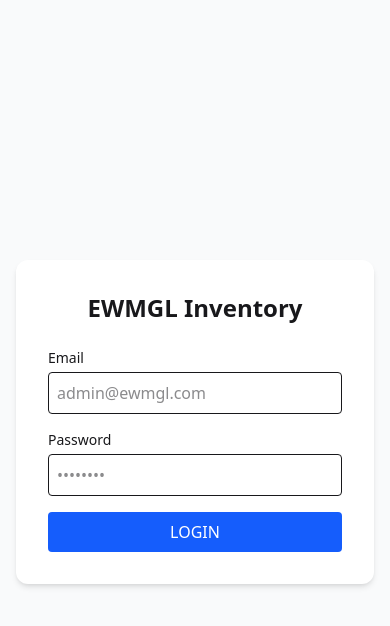
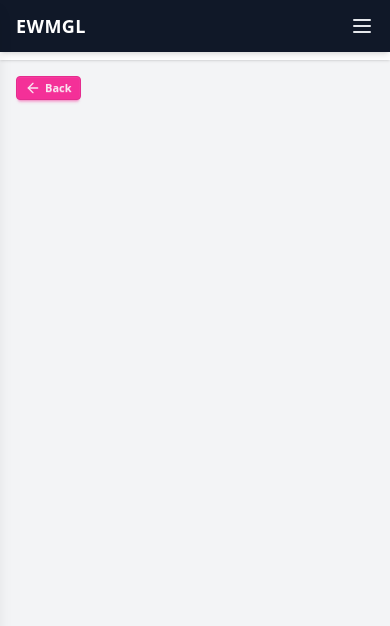
Before and after one commit to Samirun-Shuvo/inventory_ewmgl, a Next.js app: page / in a window 390 px wide. Shown: the top 626 px of the page. Built offline with nearby package versions, Linux system fonts and the light colour scheme.

Commit message:
feat: enhance dashboard layout with responsive sidebar and summary cards

```diff
--- a/src/app/dashboard/layout.jsx
+++ b/src/app/dashboard/layout.jsx
@@ -1,19 +1,38 @@
+'use client';
+
+import { useState } from "react";
 import BackButton from "@/components/BackButton";
 import Header from "@/components/Header";
 import Sidebar from "@/components/Sidebar";
 
 export default function DashboardLayout({ children }) {
+  const [sidebarOpen, setSidebarOpen] = useState(false);
+
   return (
     <div className="min-h-screen flex bg-gray-100">
-      <Sidebar />
+
+      {/* Desktop Sidebar */}
+      <Sidebar className="hidden md:flex" />
+
+      {/* Mobile Sidebar Overlay */}
+      {sidebarOpen && (
+        <div className="fixed inset-0 z-40 md:hidden">
+          <div
+            className="absolute inset-0 bg-black opacity-50"
+            onClick={() => setSidebarOpen(false)}
+          />
+          <Sidebar className="relative z-50 w-64 bg-gray-800 h-full" />
+        </div>
+      )}
+
+      {/* Main content */}
       <div className="flex-1 flex flex-col">
-        <Header />
-        <main className="p-6">
-          <div>
+        <Header toggleSidebar={() => setSidebarOpen(!sidebarOpen)} />
+
+        <main className="flex-1 overflow-auto p-4 sm:p-6 md:p-8">
+          <div className="max-w-7xl mx-auto space-y-6">
             <BackButton />
-            <div className="max-w-7xl mx-auto px-4 sm:px-6 lg:px-8 py-8">
-              {children}
-            </div>
+            {children}
           </div>
         </main>
       </div>
--- a/src/app/dashboard/page.jsx
+++ b/src/app/dashboard/page.jsx
@@ -1,75 +1,35 @@
 'use client';
-
-import {
-  BarChart,
-  Bar,
-  XAxis,
-  YAxis,
-  CartesianGrid,
-  Tooltip,
-  ResponsiveContainer,
-} from 'recharts';
-
+import React from 'react';
 import {
   organizations,
   departments,
   designations,
   productTypes,
 } from "@/constants/selectOptions"; // Adjust path as needed
+import SummaryCard from '@/components/Dashboard/summary/SummaryCard';
+import StockBarChart from '@/components/Dashboard/barChart/StockBarChart';
 
-const barData = [
-  { name: 'Jan', stock: 400 },
-  { name: 'Feb', stock: 300 },
-  { name: 'Mar', stock: 500 },
-  { name: 'Apr', stock: 200 },
-  { name: 'May', stock: 600 },
-];
-
-// Mock employee count based on designations
-const employeeCount = designations.length * 10; // Assume 10 per designation
+const employeeCount = designations.length * 10; // Mock employee count
 
 export default function DashboardPage() {
   return (
-    <div className="bg-white p-6 rounded shadow space-y-10">
+    <div className="bg-gray-50 min-h-screen p-4 sm:p-6 md:p-10 space-y-10">
       {/* Header */}
       <div>
-        <h2 className="text-xl font-semibold mb-2">Welcome to EWMGL Inventory</h2>
-        <p className="text-gray-600">Here is your dashboard overview.</p>
+        <h2 className="text-2xl sm:text-3xl font-bold mb-1 text-gray-900">Welcome to EWMGL Inventory</h2>
+        <p className="text-gray-600 text-sm sm:text-base">Here is your dashboard overview.</p>
       </div>
 
-      {/* Static Summary Cards */}
-      <div className="grid grid-cols-1 sm:grid-cols-2 md:grid-cols-4 gap-4">
-        <div className="bg-indigo-100 p-4 rounded shadow text-center">
-          <p className="text-lg font-bold text-indigo-700">{organizations.length}</p>
-          <p className="text-gray-700">Companies</p>
-        </div>
-        <div className="bg-green-100 p-4 rounded shadow text-center">
-          <p className="text-lg font-bold text-green-700">{employeeCount}</p>
-          <p className="text-gray-700">Employees</p>
-        </div>
-        <div className="bg-yellow-100 p-4 rounded shadow text-center">
-          <p className="text-lg font-bold text-yellow-700">{departments.length}</p>
-          <p className="text-gray-700">Departments</p>
-        </div>
-        <div className="bg-pink-100 p-4 rounded shadow text-center">
-          <p className="text-lg font-bold text-pink-700">{productTypes.length}</p>
-          <p className="text-gray-700">Product Types</p>
-        </div>
+      {/* Summary Cards */}
+      <div className="grid grid-cols-1 sm:grid-cols-2 md:grid-cols-4 gap-6">
+        <SummaryCard count={organizations.length} label="Companies" bgColor="bg-indigo-100" textColor="text-indigo-700" />
+        <SummaryCard count={employeeCount} label="Employees" bgColor="bg-green-100" textColor="text-green-700" />
+        <SummaryCard count={departments.length} label="Departments" bgColor="bg-yellow-100" textColor="text-yellow-700" />
+        <SummaryCard count={productTypes.length} label="Product Types" bgColor="bg-pink-100" textColor="text-pink-700" />
       </div>
 
-      {/* Bar Chart */}
-      <div className="bg-gray-50 p-4 rounded shadow">
-        <h3 className="text-lg font-medium mb-4">Monthly Stock Overview</h3>
-        <ResponsiveContainer width="100%" height={300}>
-          <BarChart data={barData}>
-            <CartesianGrid strokeDasharray="3 3" />
-            <XAxis dataKey="name" />
-            <YAxis />
-            <Tooltip />
-            <Bar dataKey="stock" fill="#6366f1" />
-          </BarChart>
-        </ResponsiveContainer>
-      </div>
+      {/* Stock Bar Chart */}
+      <StockBarChart />
     </div>
   );
 }
--- a/src/app/page.js
+++ b/src/app/page.js
@@ -1,97 +1,40 @@
-"use client";
+'use client';
 
-import { useForm } from "react-hook-form";
-import { useRouter } from "next/navigation";
 import { useState } from "react";
+import BackButton from "@/components/BackButton";
+import Header from "@/components/Header";
+import Sidebar from "@/components/Sidebar";
 
-export default function Login() {
-  const router = useRouter();
-  const [loading, setLoading] = useState(false);
-  const [errorMsg, setErrorMsg] = useState("");
-
-  const {
-    register,
-    handleSubmit,
-    formState: { errors },
-  } = useForm();
-
-  const onSubmit = async (data) => {
-    setErrorMsg("");
-    setLoading(true);
-
-    try {
-      const res = await fetch("/api/auth/login", {
-        method: "POST",
-        headers: { "Content-Type": "application/json" },
-        body: JSON.stringify(data),
-      });
-
-      const result = await res.json();
-
-      if (!res.ok) {
-        setErrorMsg(result.message || "Login failed");
-      } else {
-        // Store token & user
-        localStorage.setItem("token", result.token);
-        localStorage.setItem("user", JSON.stringify(result.user));
-
-        router.push("/dashboard");
-      }
-    } catch (error) {
-      console.error("Login error:", error);
-      setErrorMsg("Something went wrong. Please try again.");
-    } finally {
-      setLoading(false);
-    }
-  };
+export default function DashboardLayout({ children }) {
+  const [sidebarOpen, setSidebarOpen] = useState(false);
 
   return (
-    <div className="min-h-screen flex items-center justify-center bg-gray-50 p-4">
-      <div className="bg-white p-8 rounded-xl shadow-md w-full max-w-md">
-        <h1 className="text-2xl font-bold mb-6 text-center">EWMGL Inventory</h1>
+    <div className="min-h-screen flex bg-gray-100">
 
-        <form onSubmit={handleSubmit(onSubmit)} className="space-y-4">
-          <div>
-            <label className="block text-sm font-medium">Email</label>
-            <input
-              type="email"
-              {...register("email", { required: "Email is required" })}
-              className="w-full p-2 border rounded mt-1"
-              placeholder="admin@ewmgl.com"
-            />
-            {errors.email && (
-              <p className="text-sm text-red-600 mt-1">
-                {errors.email.message}
-              </p>
-            )}
+      {/* Desktop Sidebar */}
+      <Sidebar className="hidden md:flex" />
+
+      {/* Mobile Sidebar Overlay */}
+      {sidebarOpen && (
+        <div className="fixed inset-0 z-40 md:hidden">
+          <div
+            className="absolute inset-0 bg-black opacity-50"
+            onClick={() => setSidebarOpen(false)}
+          />
+          <Sidebar className="relative z-50 w-64 bg-gray-800 h-full" />
+        </div>
+      )}
+
+      {/* Main content */}
+      <div className="flex-1 flex flex-col">
+        <Header toggleSidebar={() => setSidebarOpen(!sidebarOpen)} />
+
+        <main className="flex-1 overflow-auto p-4 sm:p-6 md:p-8">
+          <div className="max-w-7xl mx-auto space-y-6">
+            <BackButton />
+            {children}
           </div>
-
-          <div>
-            <label className="block text-sm font-medium">Password</label>
-            <input
-              type="password"
-              {...register("password", {
-                required: "Password is required",
-                minLength: { value: 6, message: "Minimum 6 characters" },
-              })}
-              className="w-full p-2 border rounded mt-1"
-              placeholder="••••••••"
-            />
-            {errors.password && (
-              <p className="text-sm text-red-600 mt-1">
-                {errors.password.message}
-              </p>
-            )}
-          </div>
-          {errorMsg && <p className="text-sm text-red-600 mb-3">{errorMsg}</p>}
-          <button
-            type="submit"
-            disabled={loading}
-            className="w-full bg-blue-600 text-white py-2 rounded hover:bg-blue-700 transition disabled:opacity-50 disabled:cursor-not-allowed cursor-pointer"
-          >
-            {loading ? "Logging in..." : "LOGIN"}
-          </button>
-        </form>
+        </main>
       </div>
     </div>
   );
--- /dev/null
+++ b/src/components/Dashboard/barChart/StockBarChart.jsx
@@ -0,0 +1,42 @@
+'use client';
+import React from 'react';
+import {
+  BarChart,
+  Bar,
+  XAxis,
+  YAxis,
+  CartesianGrid,
+  Tooltip,
+  ResponsiveContainer,
+  LabelList,
+} from 'recharts';
+
+const barData = [
+  { name: 'Jan', stock: 400 },
+  { name: 'Feb', stock: 300 },
+  { name: 'Mar', stock: 500 },
+  { name: 'Apr', stock: 200 },
+  { name: 'May', stock: 600 },
+];
+
+export default function StockBarChart() {
+  return (
+    <div className="bg-white p-6 rounded-xl shadow-lg">
+      <h3 className="text-lg font-semibold mb-6">Monthly Stock Overview</h3>
+      <ResponsiveContainer width="100%" height={300}>
+        <BarChart data={barData} margin={{ top: 20, right: 20, bottom: 5, left: 0 }}>
+          <CartesianGrid strokeDasharray="3 3" stroke="#e2e8f0" />
+          <XAxis dataKey="name" tick={{ fill: '#4b5563', fontSize: 12 }} />
+          <YAxis tick={{ fill: '#4b5563', fontSize: 12 }} />
+          <Tooltip
+            contentStyle={{ backgroundColor: '#f9fafb', borderRadius: '8px', border: 'none' }}
+            itemStyle={{ color: '#1f2937' }}
+          />
+          <Bar dataKey="stock" fill="#6366f1" radius={[6, 6, 0, 0]}>
+            <LabelList dataKey="stock" position="top" fill="#111827" fontSize={12} />
+          </Bar>
+        </BarChart>
+      </ResponsiveContainer>
+    </div>
+  );
+}
--- /dev/null
+++ b/src/components/Dashboard/summary/SummaryCard.jsx
@@ -0,0 +1,11 @@
+'use client';
+import React from 'react';
+
+export default function SummaryCard({ count, label, bgColor, textColor }) {
+  return (
+    <div className={`${bgColor} p-6 rounded-xl shadow-lg text-center transition transform hover:-translate-y-1 hover:shadow-2xl`}>
+      <p className={`text-2xl font-bold ${textColor}`}>{count}</p>
+      <p className="text-gray-700 mt-1">{label}</p>
+    </div>
+  );
+}
--- a/src/components/Sidebar.jsx
+++ b/src/components/Sidebar.jsx
@@ -15,8 +15,10 @@ const Sidebar = () => {
   return (
     <>
       {/* Mobile Header */}
-      <div className="md:hidden bg-gray-900 px-4 py-3 shadow-md flex items-center justify-between">
-        <h2 className="text-lg font-semibold text-white tracking-wide">EWMGL</h2>
+      <header className="md:hidden fixed top-0 left-0 right-0 bg-gray-900 px-4 py-3 shadow-md flex items-center justify-between z-50">
+        <h2 className="text-lg font-semibold text-white tracking-wide">
+          EWMGL
+        </h2>
         <button
           onClick={() => setIsOpen(!isOpen)}
           className="cursor-pointer text-gray-200 hover:text-white transition"
@@ -24,15 +26,15 @@ const Sidebar = () => {
         >
           {isOpen ? <X size={24} /> : <Menu size={24} />}
         </button>
-      </div>
+      </header>
 
       {/* Sidebar */}
       <aside
-        className={`fixed md:relative top-0 left-0 min-h-screen w-64 bg-gray-900 border-r border-gray-800 shadow-lg px-6 py-5 z-50 transform transition-transform duration-300 ease-in-out
+        className={`fixed md:sticky top-0 left-0 h-screen w-64 bg-gray-900 border-r border-gray-800 shadow-lg px-6 py-5 z-50 transform transition-transform duration-300 ease-in-out
         ${isOpen ? "translate-x-0" : "-translate-x-full"} md:translate-x-0`}
       >
         <Link href="/dashboard" className="block">
-          <h2 className="text-2xl font-bold text-white mb-10 tracking-tight cursor-pointer hover:text-blue-400 transition">
+          <h2 className="text-2xl font-bold text-white mb-10 tracking-tight cursor-pointer hover:text-blue-400 transition-colors">
             EWMGL Inventory
           </h2>
         </Link>
@@ -52,7 +54,7 @@ const Sidebar = () => {
                 <div>
                   <button
                     onClick={() => toggleSubmenu(item.name)}
-                    className="cursor-pointer w-full flex items-center justify-between px-3 py-2 rounded-md text-gray-300 hover:text-white hover:bg-blue-600 transition-colors focus:outline-none"
+                    className="w-full flex items-center justify-between px-3 py-2 rounded-md text-gray-300 hover:text-white hover:bg-blue-600 transition-colors focus:outline-none"
                     aria-expanded={openSubmenu === item.name}
                     aria-controls={`${item.name}-submenu`}
                   >
@@ -94,10 +96,13 @@ const Sidebar = () => {
       {isOpen && (
         <div
           onClick={() => setIsOpen(false)}
-          className="fixed inset-0 bg-black bg-opacity-30 md:hidden z-40"
+          className="fixed inset-0 bg-black/40 backdrop-blur-sm md:hidden z-40"
           aria-hidden="true"
         />
       )}
+
+      {/* Content padding for mobile header */}
+      <div className="md:hidden pt-14" />
     </>
   );
 };
```
